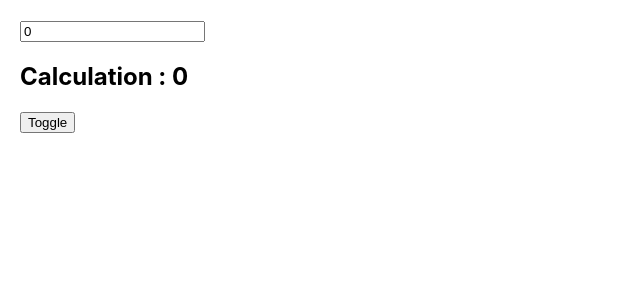
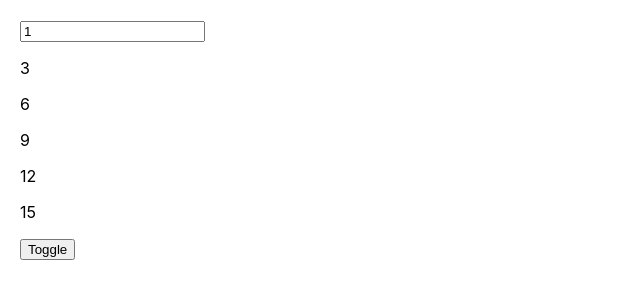
Before and after one commit to Selimology/react-hooks, a React (Create React App) app: page / in a window 1280 px wide. Shown: the top 300 px of the page, without its empty margins (0-640 px from the left). Built offline with nearby package versions, Linux system fonts and the light colour scheme.

Commit message:
useCallback - memoization of a function

```diff
--- a/src/App.js
+++ b/src/App.js
@@ -5,6 +5,7 @@ import UseRefExample from './UseRefExample';
 import UseReducerExample from './UseReducerExample';
 import UseLayoutEffectExample from './UseLayoutEffect';
 import UseMemoExample from './UseMemoExample';
+import UseCallbackExample from './UseCallbackExample';
 
 // Step 1 . Create Context and assign name.
 export const LoginContext = createContext();
@@ -19,7 +20,8 @@ function App() {
         {/* <UseRefExample /> */}
         {/* <UseReducerExample /> */}
         {/* <UseLayoutEffectExample /> */}
-        <UseMemoExample />
+        {/* <UseMemoExample /> */}
+        <UseCallbackExample />
       </div>
     </LoginContext.Provider>
   );
--- /dev/null
+++ b/src/PrintTable.js
@@ -0,0 +1,16 @@
+import React, { useEffect, useState } from 'react';
+
+const PrintTable = ({ calculateTable }) => {
+  const [rows, setRows] = useState([]);
+
+  useEffect(() => {
+    console.log('Print Table Runs INSIDE');
+    setRows(calculateTable(2));
+  }, [calculateTable]);
+
+  return rows.map((row, index) => {
+    return <p key={index}> {row}</p>;
+  });
+};
+
+export default PrintTable;
--- /dev/null
+++ b/src/UseCallbackExample.js
@@ -0,0 +1,37 @@
+import React, { useState, useCallback } from 'react';
+import PrintTable from './PrintTable';
+
+const UseCallbackExample = () => {
+  const [number, setNumber] = useState(1);
+  const [darkTheme, setDarkTheme] = useState(false);
+
+  // * Memoization of a function basically.
+  // * You can pass value as a parameter
+
+  const calculateTable = useCallback(
+    (value) => {
+      let newNum = number + value;
+      return [newNum * 1, newNum * 2, newNum * 3, newNum * 4, newNum * 5];
+    },
+    [number]
+  );
+
+  const cssStyle = {
+    backgroundColor: darkTheme ? 'black' : 'white',
+    color: darkTheme ? 'white' : 'black',
+  };
+
+  return (
+    <div style={cssStyle}>
+      <input
+        type="number"
+        value={number}
+        onChange={(e) => setNumber(e.target.valueAsNumber)}
+      />
+      <PrintTable calculateTable={calculateTable} />
+      <button onClick={() => setDarkTheme(!darkTheme)}> Toggle</button>
+    </div>
+  );
+};
+
+export default UseCallbackExample;
```
